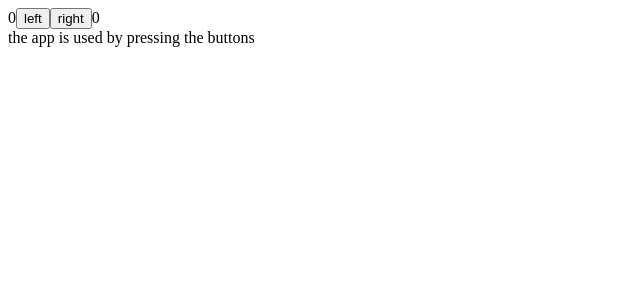
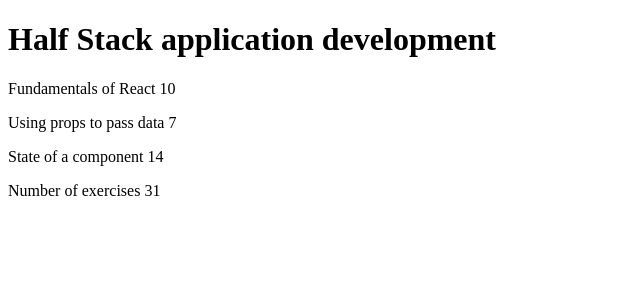
Before and after one commit to dennishemken/part1, a React (Vite) app: page / in a window 1280 px wide. Shown: the top 300 px of the page, without its empty margins (0-640 px from the left). Built offline with nearby package versions, Linux system fonts and the light colour scheme.

Commit message:
Exercise 1.1

```diff
--- a/src/App.jsx
+++ b/src/App.jsx
@@ -1,54 +1,46 @@
-import { useState } from 'react'
+const Header = (props) => {
+  return (
+     <h1>{props.course}</h1>
 
+  )
+}
 
-const History = (props) => {
-  if (props.allClicks.length === 0) {
-    return (
-      <div>
-        the app is used by pressing the buttons
-      </div>
-    )
-  }
+const Content = (props) => {
   return (
     <div>
-      button press history: {props.allClicks.join(' ')}
+      <p>
+        {props.part1} {props.exercises1}
+      </p>
+      <p>
+        {props.part2} {props.exercises2}
+      </p>
+      <p>
+        {props.part3} {props.exercises3}
+      </p>
     </div>
   )
 }
 
-const Button = ({ handleClick, text }) => (
-  <button onClick={handleClick}>
-    {text}
-  </button>
-)
+const Total = (props) => {
+  return (
+    <p>Number of exercises {props.exercises1 + props.exercises2 + props.exercises3}</p>
+  )
+}
 
 const App = () => {
-  const [left, setLeft] = useState(0)
-  const [right, setRight] = useState(0)
-  const [allClicks, setAll] = useState([])
-
-
-  const handleLeftClick = () => {
-    setAll(allClicks.concat('L'))
-    const updatedLeft = left + 1
-    setLeft(updatedLeft)
-  }
-
-
-  const handleRightClick = () => {
-    setAll(allClicks.concat('R'))
-    const updateRight = right +1
-    setRight(updateRight)
-  }
+  const course = 'Half Stack application development'
+  const part1 = 'Fundamentals of React'
+  const exercises1 = 10
+  const part2 = 'Using props to pass data'
+  const exercises2 = 7
+  const part3 = 'State of a component'
+  const exercises3 = 14
 
   return (
     <div>
-      {left}
-      <Button handleClick={handleLeftClick} text='left' />
-      <Button handleClick={handleRightClick} text='right' />
-      {right}
-
-      <History allClicks={allClicks} />
+      <Header course={course} ></Header>
+      <Content part1={part1} exercises1={exercises1} part2={part2} exercises2={exercises2} part3={part3} exercises3={exercises3}></Content>
+      <Total exercises1={exercises1} exercises2={exercises2} exercises3={exercises3}></Total>
     </div>
   )
 }
```
